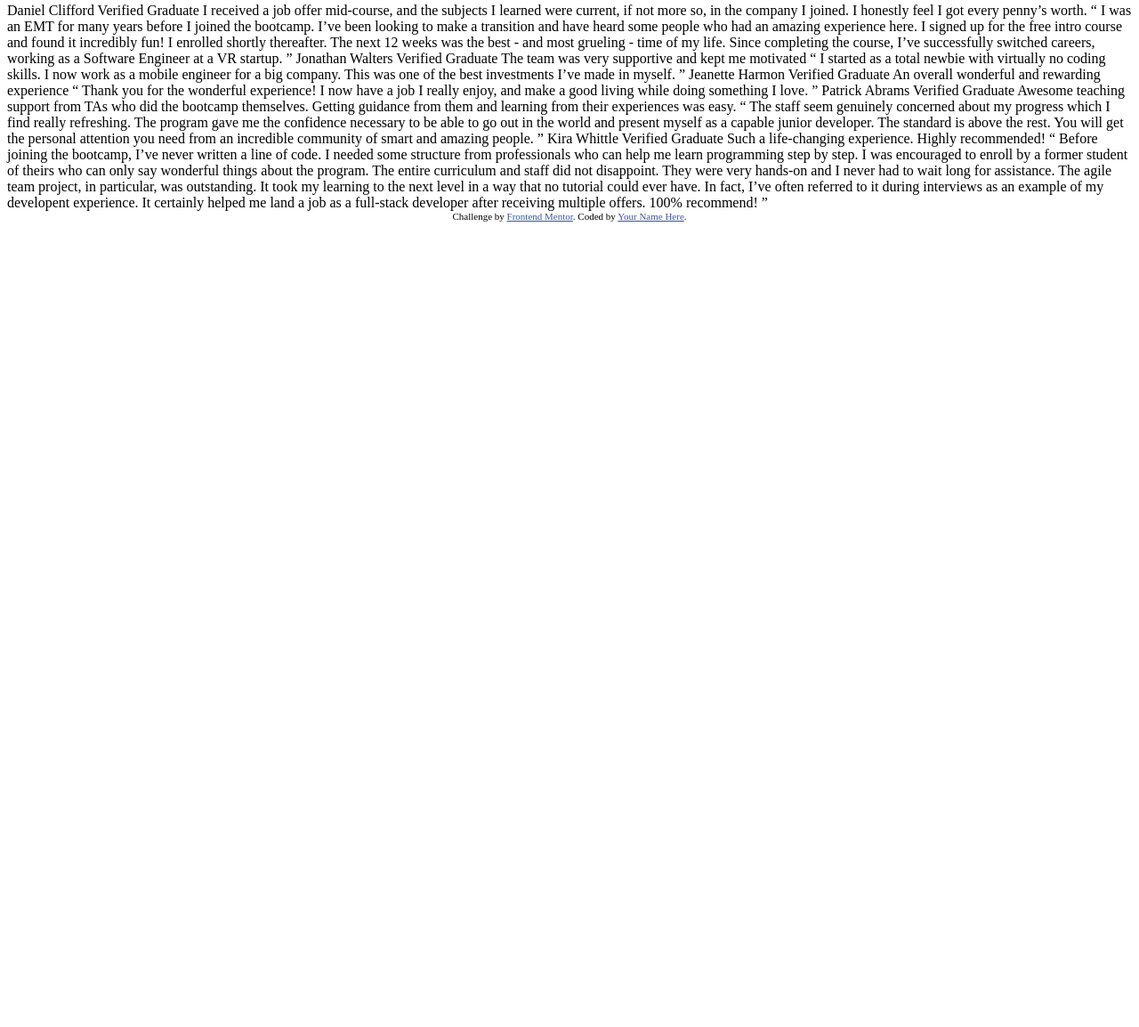
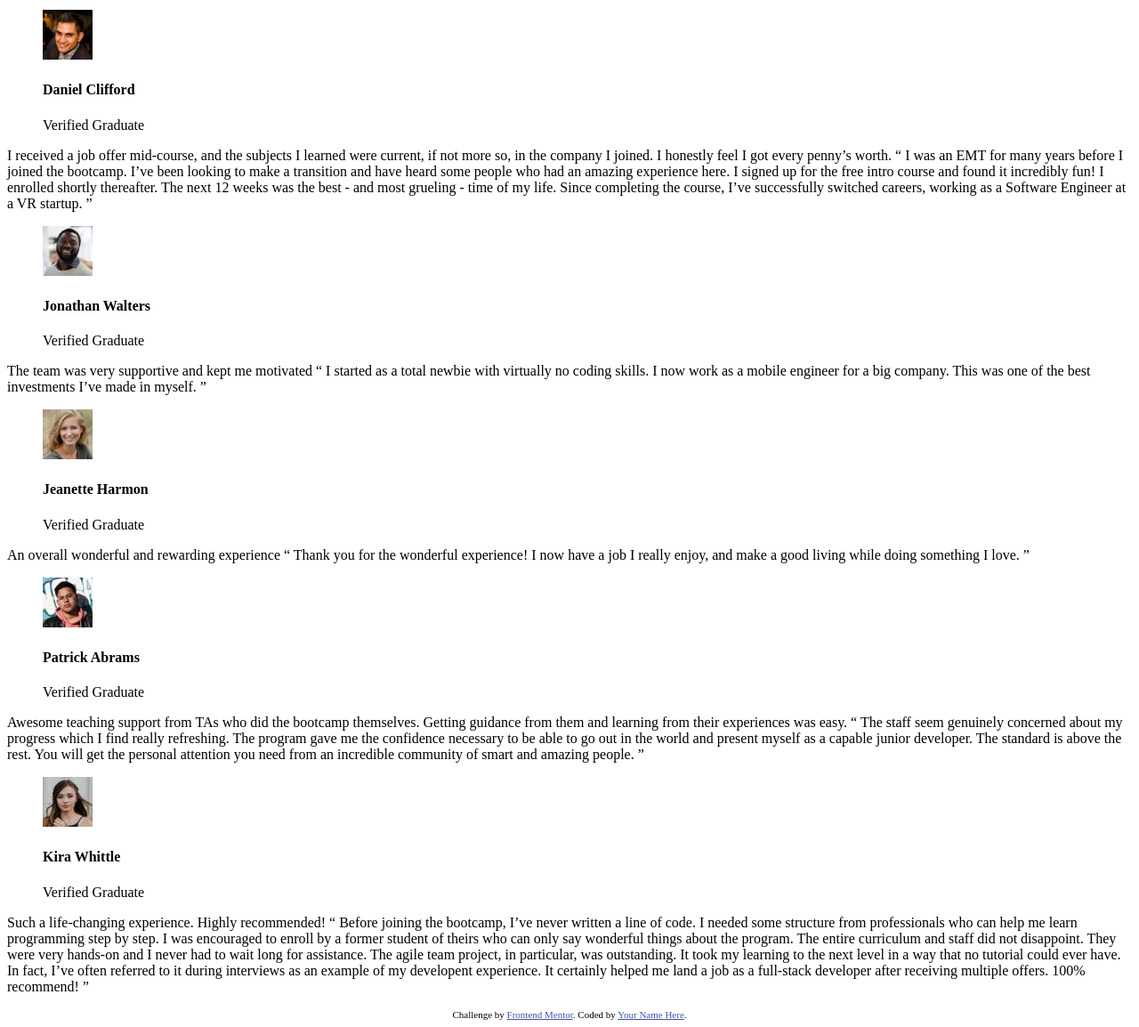
Before and after one commit to Wahhab97/Terminal-Grid-Section, a plain HTML site: page index.html in a window 1280 px wide. Shown: the part 5-1159 px from the top of the page at 89% size. Before the commit the page ends 800 px from the top, so only its background shows below. Drawn offline with Linux system fonts and the light colour scheme.

Commit message:
modified the structure of index

```diff
--- a/index.html
+++ b/index.html
@@ -1,76 +1,145 @@
 <!DOCTYPE html>
 <html lang="en">
   <head>
-  <meta charset="UTF-8">
-  <meta name="viewport" content="width=device-width, initial-scale=1.0"> <!-- displays site properly based on user's device -->
+    <meta charset="UTF-8" />
+    <meta name="viewport" content="width=device-width, initial-scale=1.0" />
+    <!-- displays site properly based on user's device -->
 
-  <link rel="icon" type="image/png" sizes="32x32" href="./images/favicon-32x32.png">
+    <link
+      rel="icon"
+      type="image/png"
+      sizes="32x32"
+      href="./images/favicon-32x32.png"
+    />
 
-  <title>Frontend Mentor | [Challenge Name Here]</title>
+    <title>Frontend Mentor | Testimonials Grid Section</title>
 
     <!-- Feel free to remove these styles or customise in your own stylesheet 👍 -->
     <style>
-    .attribution { font-size: 11px; text-align: center; }
-    .attribution a { color: hsl(228, 45%, 44%); }
+      .attribution {
+        font-size: 11px;
+        text-align: center;
+      }
+      .attribution a {
+        color: hsl(228, 45%, 44%);
+      }
     </style>
   </head>
   <body>
-  Daniel Clifford
-  Verified Graduate
+    <main>
+      <article>
+        <figure>
+          <img src="/images/image-daniel.jpg" alt="Daniel Image" />
+          <figcaption>
+            <h4>Daniel Clifford</h4>
+            <p>Verified Graduate</p>
+          </figcaption>
+        </figure>
+        <p>
+          I received a job offer mid-course, and the subjects I learned were
+          current, if not more so, in the company I joined. I honestly feel I
+          got every penny’s worth.
 
-  I received a job offer mid-course, and the subjects I learned were current, if not more so,
-  in the company I joined. I honestly feel I got every penny’s worth.
+          <span
+            >“ I was an EMT for many years before I joined the bootcamp. I’ve
+            been looking to make a transition and have heard some people who had
+            an amazing experience here. I signed up for the free intro course
+            and found it incredibly fun! I enrolled shortly thereafter. The next
+            12 weeks was the best - and most grueling - time of my life. Since
+            completing the course, I’ve successfully switched careers, working
+            as a Software Engineer at a VR startup. ”</span
+          >
+        </p>
+      </article>
+      <article>
+        <figure>
+          <img src="/images/image-jonathan.jpg" alt="Jonathan Image" />
+          <figcaption>
+            <h4>Jonathan Walters</h4>
+            <p>Verified Graduate</p>
+          </figcaption>
+        </figure>
+        <p>
+          The team was very supportive and kept me motivated
+          <span
+            >“ I started as a total newbie with virtually no coding skills. I
+            now work as a mobile engineer for a big company. This was one of the
+            best investments I’ve made in myself. ”</span
+          >
+        </p>
+      </article>
+      <article>
+        <figure>
+          <img src="/images/image-jeanette.jpg" alt="Jeanette Image" />
+          <figcaption>
+            <h4>Jeanette Harmon</h4>
+            <p>Verified Graduate</p>
+          </figcaption>
+        </figure>
+        <p>
+          An overall wonderful and rewarding experience
+          <span
+            >“ Thank you for the wonderful experience! I now have a job I really
+            enjoy, and make a good living while doing something I love. ”</span
+          >
+        </p>
+      </article>
+      <article>
+        <figure>
+          <img src="/images/image-patrick.jpg" alt="Patrick Image" />
+          <figcaption>
+            <h4>Patrick Abrams</h4>
+            <p>Verified Graduate</p>
+          </figcaption>
+        </figure>
+        <p>
+          Awesome teaching support from TAs who did the bootcamp themselves.
+          Getting guidance from them and learning from their experiences was
+          easy.
 
-  “ I was an EMT for many years before I joined the bootcamp. I’ve been looking to make a
-  transition and have heard some people who had an amazing experience here. I signed up
-  for the free intro course and found it incredibly fun! I enrolled shortly thereafter.
-  The next 12 weeks was the best - and most grueling - time of my life. Since completing
-  the course, I’ve successfully switched careers, working as a Software Engineer at a VR startup. ”
-
-  Jonathan Walters
-  Verified Graduate
-
-  The team was very supportive and kept me motivated
-
-  “ I started as a total newbie with virtually no coding skills. I now work as a mobile engineer
-  for a big company. This was one of the best investments I’ve made in myself. ”
-
-  Jeanette Harmon
-  Verified Graduate
-
-  An overall wonderful and rewarding experience
-
-  “ Thank you for the wonderful experience! I now have a job I really enjoy, and make a good living
-  while doing something I love. ”
-
-  Patrick Abrams
-  Verified Graduate
-
-  Awesome teaching support from TAs who did the bootcamp themselves. Getting guidance from them and
-  learning from their experiences was easy.
-
-  “ The staff seem genuinely concerned about my progress which I find really refreshing. The program
-  gave me the confidence necessary to be able to go out in the world and present myself as a capable
-  junior developer. The standard is above the rest. You will get the personal attention you need from
-  an incredible community of smart and amazing people. ”
-
-  Kira Whittle
-  Verified Graduate
-
+          <span
+            >“ The staff seem genuinely concerned about my progress which I find
+            really refreshing. The program gave me the confidence necessary to
+            be able to go out in the world and present myself as a capable
+            junior developer. The standard is above the rest. You will get the
+            personal attention you need from an incredible community of smart
+            and amazing people. ”</span
+          >
+        </p>
+      </article>
+      <article>
+        <figure>
+          <img src="/images/image-kira.jpg" alt="Kira Image" />
+          <figcaption>
+            <h4>Kira Whittle</h4>
+            <p>Verified Graduate</p>
+          </figcaption>
+        </figure>
+        <p>
           Such a life-changing experience. Highly recommended!
-
-  “ Before joining the bootcamp, I’ve never written a line of code. I needed some structure from
-  professionals who can help me learn programming step by step. I was encouraged to enroll by a former
-  student of theirs who can only say wonderful things about the program. The entire curriculum and staff
-  did not disappoint. They were very hands-on and I never had to wait long for assistance. The agile team
-  project, in particular, was outstanding. It took my learning to the next level in a way that no tutorial
-  could ever have. In fact, I’ve often referred to it during interviews as an example of my developent
-  experience. It certainly helped me land a job as a full-stack developer after receiving multiple offers.
-  100% recommend! ”
+          <span
+            >“ Before joining the bootcamp, I’ve never written a line of code. I
+            needed some structure from professionals who can help me learn
+            programming step by step. I was encouraged to enroll by a former
+            student of theirs who can only say wonderful things about the
+            program. The entire curriculum and staff did not disappoint. They
+            were very hands-on and I never had to wait long for assistance. The
+            agile team project, in particular, was outstanding. It took my
+            learning to the next level in a way that no tutorial could ever
+            have. In fact, I’ve often referred to it during interviews as an
+            example of my developent experience. It certainly helped me land a
+            job as a full-stack developer after receiving multiple offers. 100%
+            recommend! ”</span
+          >
+        </p>
+      </article>
+    </main>
 
     <div class="attribution">
-    Challenge by <a href="https://www.frontendmentor.io?ref=challenge" target="_blank">Frontend Mentor</a>.
-    Coded by <a href="#">Your Name Here</a>.
+      Challenge by
+      <a href="https://www.frontendmentor.io?ref=challenge" target="_blank"
+        >Frontend Mentor</a
+      >. Coded by <a href="#">Your Name Here</a>.
     </div>
   </body>
 </html>
```
Lines whose indentation alone changed are shown as unchanged.
